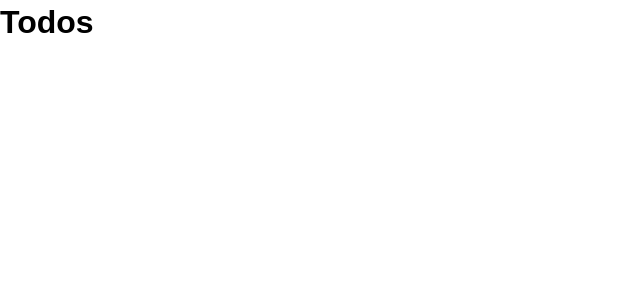
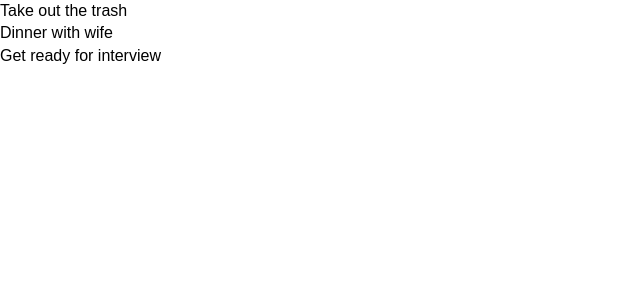
Before and after one commit to skmmks/todo_in_react, a React (Create React App) app: page / in a window 1280 px wide. Shown: the top 300 px of the page, without its empty margins (0-640 px from the left). Built offline with nearby package versions, Linux system fonts and the light colour scheme; the HTML template or start-up script is replaced by a standard one.

Commit message:
save point

```diff
--- a/src/App.js
+++ b/src/App.js
@@ -4,10 +4,30 @@
 import './App.css';
 
 class App extends React.Component {
+  state = {
+    todos: [
+      {
+        id: 1,
+        title: 'Take out the trash',
+        completed: false
+      },
+      {
+        id: 2,
+        title: 'Dinner with wife',
+        completed: false
+      },
+      {
+        id: 3,
+        title: 'Get ready for interview',
+        completed: false
+      }
+    ]
+  }
+
   render() {
     return (
       <div className="App">
-        <Todos />
+        <Todos todos={this.state.todos} />
       </div>
     );
   }
--- /dev/null
+++ b/src/components/TodoItem.js
@@ -0,0 +1,18 @@
+import React, { Component } from 'react';
+import PropTypes from 'prop-types';
+
+export class TodoItem extends Component {
+    render() {
+        return (
+            <div>
+                <p>{ this.props.todo.title }</p>
+            </div>
+        )
+    }
+}
+
+TodoItem.propTypes = {
+    todo: PropTypes.object.isRequired
+}
+
+export default TodoItem
--- a/src/components/Todos.js
+++ b/src/components/Todos.js
@@ -1,14 +1,17 @@
 import React from 'react';
+import TodoItem from './TodoItem';
+import PropTypes from 'prop-types';
 
 class Todos extends React.Component {
   render() {
-    return (
-      <div>
-        <h1>Todos</h1>
-      </div>
-    );
+    return this.props.todos.map((todo) => (
+      <TodoItem key={todo.id} todo={todo} />
+    ));
   }
 }
 
+Todos.propTypes = {
+  todos: PropTypes.array.isRequired
+}
 
 export default Todos;
```
